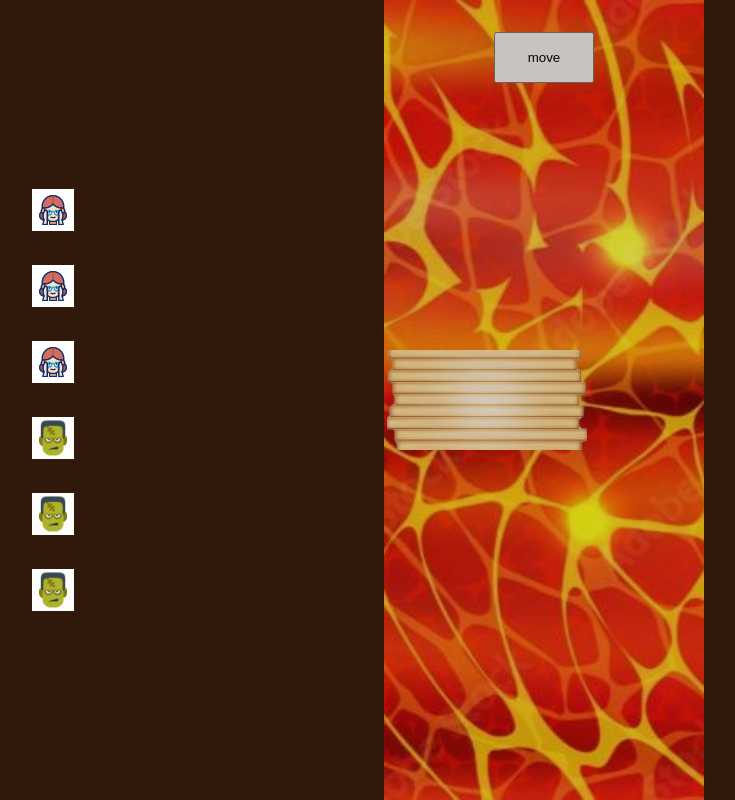
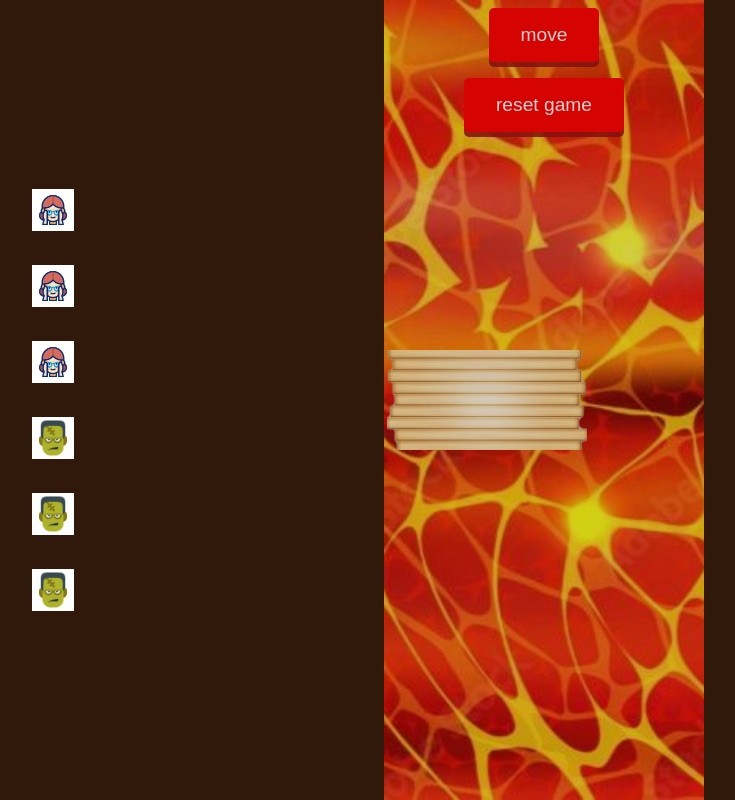
Before and after one commit to Arshiya207/zambi-game, a React (Vite) app: page / in a window 1280 px wide. Shown: the whole page, without its empty margins (130-865 px from the left). Built offline with nearby package versions, Linux system fonts and the light colour scheme.

Commit message:
finish game

```diff
--- a/package.json
+++ b/package.json
@@ -12,6 +12,7 @@
   "dependencies": {
     "nanoid": "^5.0.9",
     "react": "^18.3.1",
+    "react-confetti": "^6.1.0",
     "react-dom": "^18.3.1"
   },
   "devDependencies": {
--- a/src/App.jsx
+++ b/src/App.jsx
@@ -2,6 +2,7 @@ import React from "react";
 import { nanoid } from "nanoid";
 import Character from "./components/Character";
 import Boat from "./components/Boat";
+import Confetti from "react-confetti";
 
 export default function App() {
   const [characters, setCharacters] = React.useState(generateChar(3, 3));
@@ -128,7 +129,13 @@ export default function App() {
     });
   }
   function moveBoat() {
-    if (boat.isAnimating || isCharAnimationPending || isGameOver) return;
+    if (
+      boat.isAnimating ||
+      isCharAnimationPending ||
+      isGameOver ||
+      boat.passengers < 1
+    )
+      return;
 
     if (boat.side === "left") {
       setBoat((prevBoat) => {
@@ -158,6 +165,12 @@ export default function App() {
       });
     }
   }
+  function reset() {
+    setCharacters(generateChar(3, 3));
+    setIsGameOver(false);
+    setIsLost(false);
+    setBoat({ side: "left", move: false, passengers: 0, isAnimating: false });
+  }
   //end event functions
   // use effects
 
@@ -178,28 +191,23 @@ export default function App() {
         zambiRight++;
       }
     });
-    console.log("human left", humanLeft);
-    console.log("human right", humanRight);
-    console.log("zambi left", zambiLeft);
-    console.log("zambi right", zambiRight);
-    const areAllCharsRight = characters.every((char) => char.side === "right");
-    console.log(areAllCharsRight);
-    if (
-      (humanRight === 0 || humanLeft === 0 || !boat.isAnimating) &&
-      !areAllCharsRight
-    )
-      return;
 
-    if (!boat.isAnimating && areAllCharsRight) {
+    const areAllHumanRight = humanRight === 3 ? true : false;
+    if (boat.isAnimating) return;
+
+    if (!boat.isAnimating && areAllHumanRight) {
       alert("you won");
       setIsGameOver(true);
       setIsLost(false);
-    } else if (zambiLeft > humanLeft || zambiRight > humanRight) {
+    } else if (
+      (zambiLeft > humanLeft && humanLeft > 0) ||
+      (zambiRight > humanRight && humanRight > 0)
+    ) {
       alert("zambis ate all the humans");
       setIsGameOver(true);
       setIsLost(true);
     }
-  }, [characters, boat]);
+  }, [boat]);
   // end use effects
   // obj to elemenet
   const charactersArrLeft = characters.map((char) => {
@@ -234,16 +242,18 @@ export default function App() {
   });
   //end obj to elemenet
 
-  // console.log("boat obj: ", boat);
-  // console.log("characters obj: ", characters);
   return (
     <div className="container">
+      {isGameOver && !isLost && <Confetti />}
       <div className="characters-container" data-left>
         {charactersArrLeft}
       </div>
       <div className="river">
-        <button className="move-btn" onClick={moveBoat}>
+        <button className="btn" onClick={moveBoat}>
           move
+        </button>
+        <button className="btn" onClick={reset}>
+          reset game
         </button>
         {
           <Boat
--- a/src/style.css
+++ b/src/style.css
@@ -26,6 +26,24 @@
   display: flex;
   flex-direction: column;
   align-items: center;
+  gap: 1rem;
+  padding: 0.5rem;
+}
+.btn {
+  background: none;
+  outline: none;
+  border: none;
+  background-color: rgb(255, 0, 0);
+  padding: 1rem 2rem;
+  color: white;
+  font-size: 1.2rem;
+  border-radius: 5px;
+  cursor: pointer;
+  box-shadow: 0 5px 0 0px rgba(150, 16, 16, 0.863);
+  transition: 0.11s linear box-shadow;
+}
+.btn:hover {
+  box-shadow: 0 0 0 0 transparent;
 }
 .characters-container {
   display: flex;
@@ -51,11 +69,6 @@
   background-size: cover;
 }
 
-.move-btn {
-  padding: 1rem 2rem;
-  cursor: pointer;
-  margin-top: 2rem;
-}
 .character {
   width: 100%;
   height: 100%;
```
Also changed, not shown: 1 other file (tests, documents, lock files or other folders).
